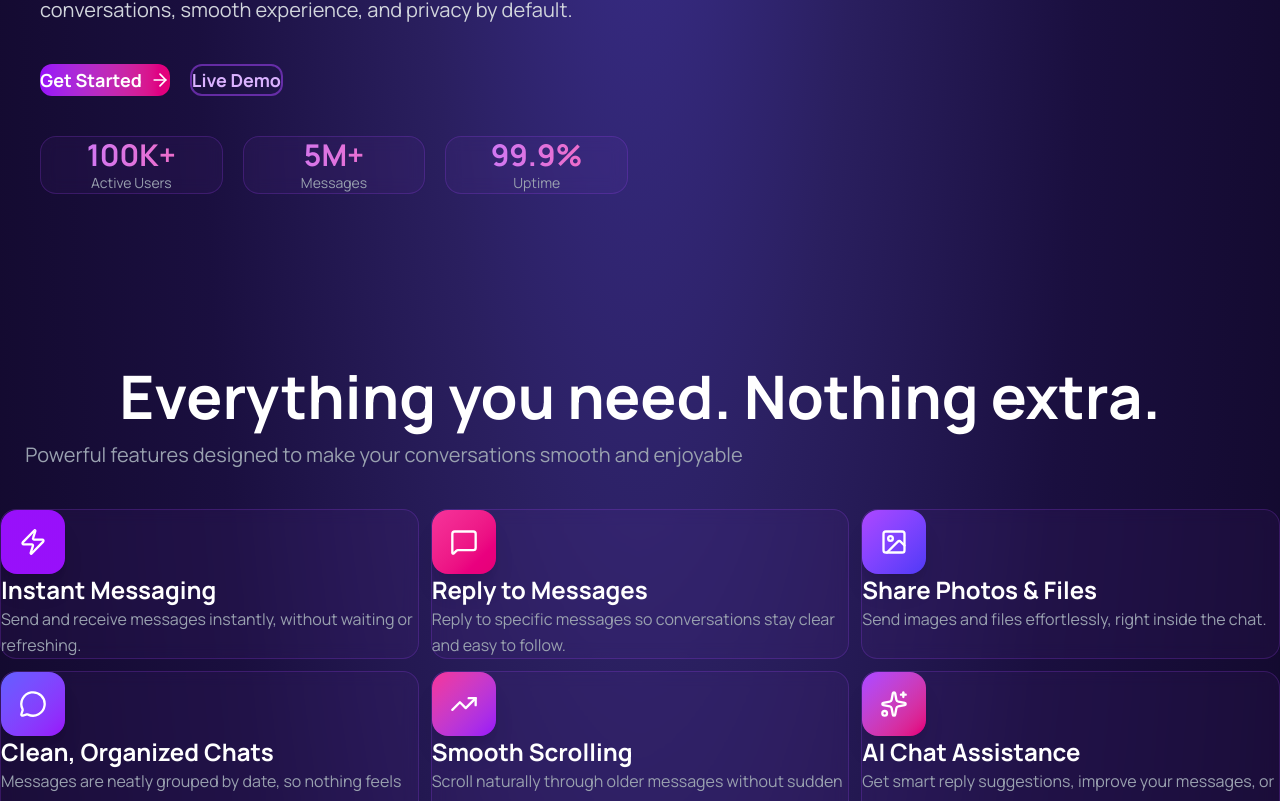
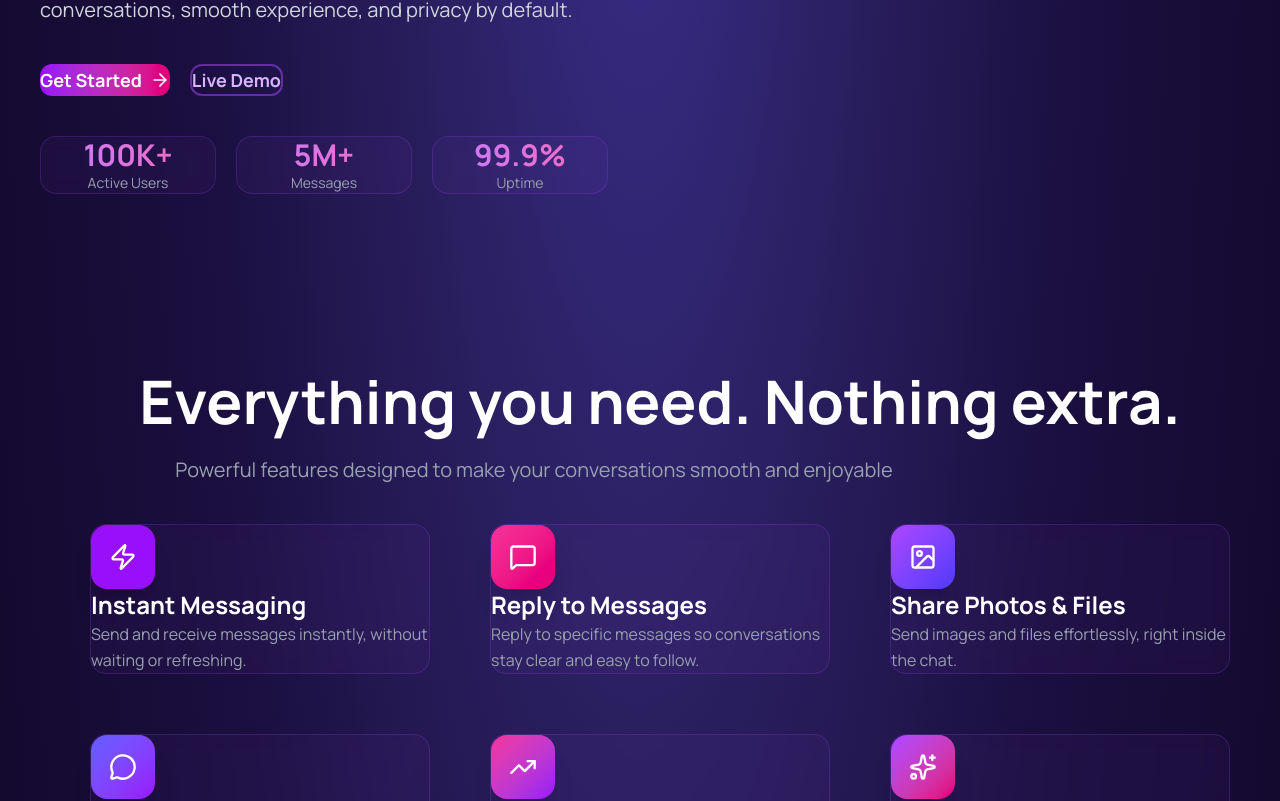
Before and after one commit to coder-Yash886/Chatify, a React (Vite) app in the folder Frontend/: page / in a window 1280 px wide. Shown: the part 439-1240 px from the top of the page. Built offline with nearby package versions, Linux system fonts and the light colour scheme; no server answers.

Commit message:
Adding the proper margin on every section

```diff
--- a/Frontend/src/pages/LandingPage.tsx
+++ b/Frontend/src/pages/LandingPage.tsx
@@ -178,7 +178,7 @@ const LandingPage: React.FC = () => {
               </div>
 
               <div className="grid grid-cols-3 gap-5"
-              style={{marginTop:"40px"}}
+              style={{marginTop:"40px", marginRight:"20px"}}
               >
                 {[
                   { value: "100K+", label: "Active Users" },
@@ -269,7 +269,7 @@ const LandingPage: React.FC = () => {
 
       {/* FEATURES SECTION */}
       <section id="features" className="py-24 px-8 min-h-screen"
-
+       style={{marginLeft:"90px", marginRight:"50px", marginTop:"10px"}}
       >
         <div className="max-w-7xl mx-auto">
           <div className="text-center mb-20">
@@ -279,14 +279,14 @@ const LandingPage: React.FC = () => {
               Everything you need. Nothing extra.
             </h2>
             <p className="text-xl text-gray-400 max-w-3xl mx-auto"
-             style={{marginTop:"15px"}}
+             style={{marginTop:"25px", marginLeft:"60px"}}
             >
               Powerful features designed to make your conversations smooth and
               enjoyable
             </p>
           </div>
 
-          <div className="grid md:grid-cols-2 lg:grid-cols-3 gap-3"
+          <div className="grid md:grid-cols-2 lg:grid-cols-3 gap-15"
            style={{marginTop:"40px"}}
           >
             {[
```
